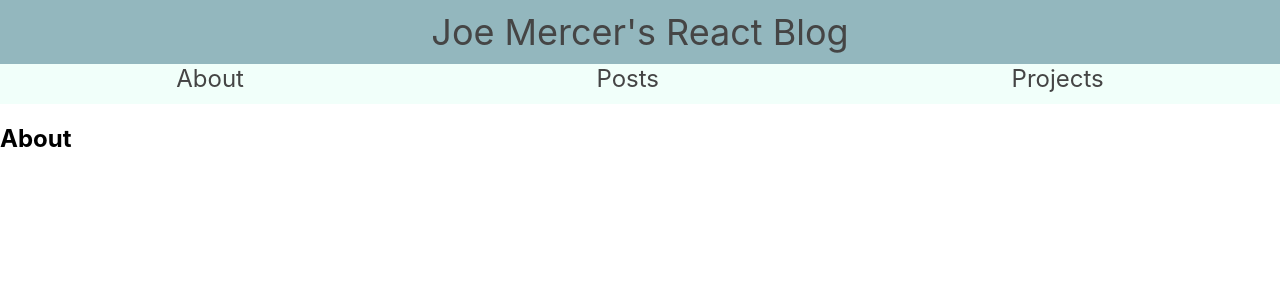
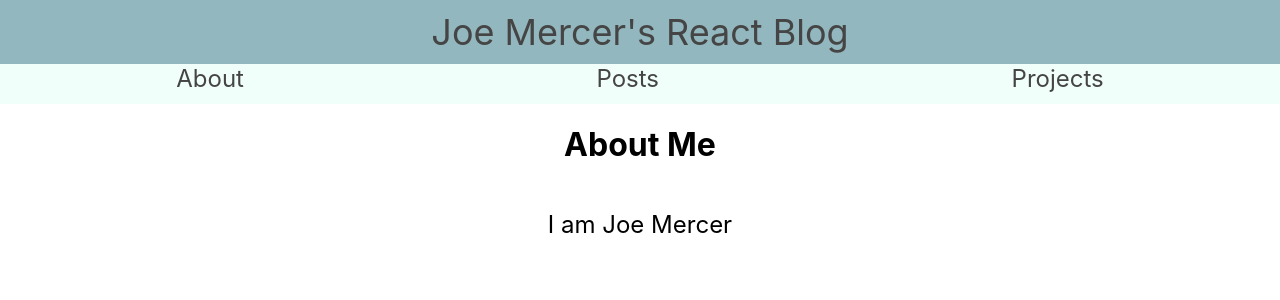
Before and after one commit to jot6000/joemercer-blog, a React (Create React App) app: page /about in a window 1280 px wide. Shown: the top 300 px of the page. Built offline with nearby package versions, Linux system fonts and the light colour scheme.

Commit message:
Minor tweaks

```diff
--- a/src/App.js
+++ b/src/App.js
@@ -5,6 +5,7 @@ import Posts from './components/pages/Posts'
 import Projects from './components/pages/Projects'
 import { BrowserRouter as Router, Route, Link } from "react-router-dom";
 import './App.css';
+
 class App extends Component {
   render() {
     return (
--- a/src/components/pages/About.css
+++ b/src/components/pages/About.css
@@ -0,0 +1,5 @@
+.container{
+    display: flex;
+    flex-direction: column;
+    align-items: center;
+}
--- a/src/components/pages/About.js
+++ b/src/components/pages/About.js
@@ -2,13 +2,14 @@ import React, { Component } from 'react';
 import './About.css';
 
 class About extends Component {
-  render() {
-    return (
-      <div>
-      <h2>About</h2>
-    </div>
-    );
-  }
+    render() {
+        return (
+            <div className='container'>
+                <h1>About Me</h1>
+                <p>I am Joe Mercer</p>
+            </div>
+        );
+    }
 }
 
 export default About;
--- a/src/components/pages/Home.css
+++ b/src/components/pages/Home.css
@@ -4,7 +4,7 @@
     align-items: center;
 }
 
-h1{
+h1.title{
     font-size: 78pt;
 }
 
--- a/src/components/pages/Home.js
+++ b/src/components/pages/Home.js
@@ -5,7 +5,7 @@ class Home extends Component {
   render() {
     return (
       <div className='container'>
-        <h1>Welcome</h1>
+        <h1 className='title'>Welcome</h1>
         <p>This blog is intended to house my proffesional portfolio as well as be a home for some of my more artistic endevours.</p>
         <p>Coming here for the first time I recomend you look at the below links first.</p>
         <div className='links'>1.Lorem</div>
```
